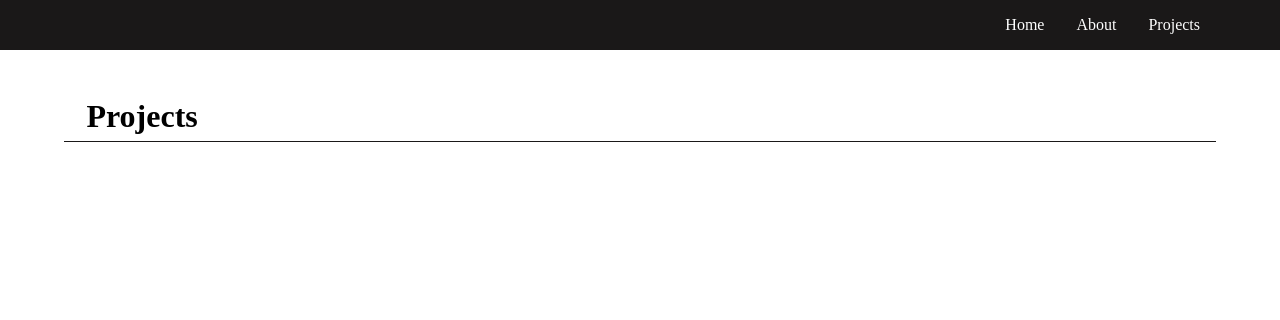
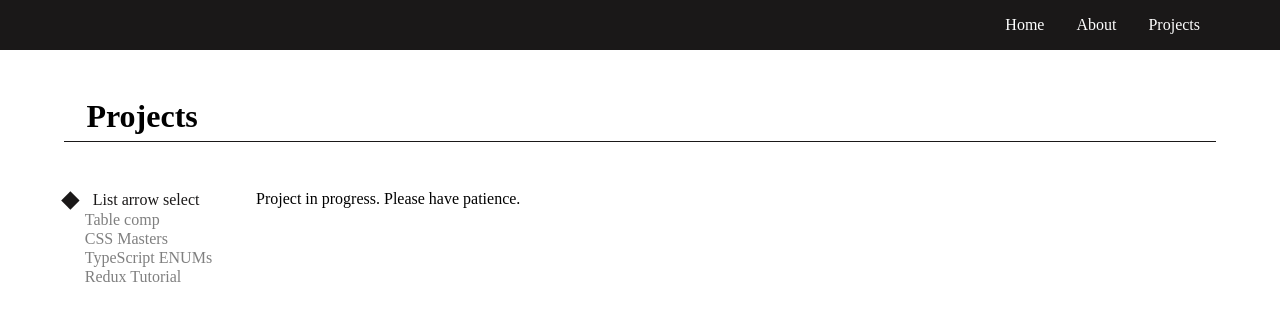
Before and after one commit to BugLoverJourney/bugloverjourney, a React (Vite) app in the folder ui/: page /Projects in a window 1280 px wide. Shown: the top 320 px of the page. Built offline with nearby package versions, Linux system fonts and the light colour scheme.

Commit message:
UI: Project page changes

```diff
--- a/ui/src/pages/Projects.tsx
+++ /dev/null
@@ -1,7 +0,0 @@
-const Projects = () => {
-  return <>
-    <h1>Projects</h1>
-  </>;
-};
-
-export default Projects;
--- /dev/null
+++ b/ui/src/pages/projects/Projects.less
@@ -0,0 +1,4 @@
+.main-projects-container {
+  display: flex;
+  flex-direction: row;
+}
--- /dev/null
+++ b/ui/src/pages/projects/Projects.tsx
@@ -0,0 +1,67 @@
+import { Suspense, lazy, useEffect, useState } from "react";
+import { getApi } from '../../api/calls';
+import { Notification, NotifyTypes } from '@/api/dto/basicResponse.dto';
+import { NOTIFY_TYPES } from '@const/basicResponse.constants';
+import useGet from '@hook/useGet';
+import ArrowList from "@/parts/ArrowList";
+import { Item } from "@comp/List";
+import './Projects.less';
+
+const Projects = () => {
+  // const [data, setData] = useGet("/api/", { type: NOTIFY_TYPES.ERROR, shortMsg: "neee neee" }, [], {});
+  const [project, setProject] = useState<ProjectType>('list');
+
+  const handleClick = (key: string) => setProject(key as ProjectType);
+
+  return <>
+    <h1>Projects</h1>
+    <div className='main-projects-container'>
+      <ArrowList listItems={items} onClick={handleClick} style={{ minWidth: '12em' }} />
+      <div className='right-side-wrapper'>
+        <Suspense fallback={<div>Loading...</div>}>
+          <ProjectComponent project={project} />
+        </Suspense>
+      </div>
+    </div>
+  </>;
+};
+
+const ProjectComponent = ({ project }: { project: ProjectType }) => {
+  if (!PROJECTS[project])
+    return <InProgress />;
+
+  const Project = PROJECTS[project as ProjectType];
+  return <Project />;
+};
+
+const PROJECT_TYPES = {
+  table: 'table',
+  list: 'list',
+  enumInfo: 'enum-info',
+  reduxInfo: 'redux-info',
+  cssInfo: 'css-info',
+} as const;
+
+type ProjectType = typeof PROJECT_TYPES[keyof typeof PROJECT_TYPES];
+
+const InProgress = () => (<div>Project in progress. Please have patience.</div>);
+
+const PROJECTS = {
+  [PROJECT_TYPES.table]: lazy(() => import('@/pages/projects/TableTest')),
+  [PROJECT_TYPES.list]: InProgress,
+  [PROJECT_TYPES.enumInfo]: InProgress,
+  [PROJECT_TYPES.reduxInfo]: InProgress,
+  [PROJECT_TYPES.cssInfo]: InProgress,
+} as const;
+
+type ProjectItem = Omit<Item, 'key'> & { key: ProjectType };
+
+const items: ProjectItem[] = [
+  { label: 'List arrow select', key: PROJECT_TYPES.list, onClick: () => { console.log('agaa'); } },
+  { label: 'Table comp', key: PROJECT_TYPES.table },
+  { label: 'CSS Masters', key: PROJECT_TYPES.cssInfo },
+  { label: 'TypeScript ENUMs', key: PROJECT_TYPES.enumInfo },
+  { label: 'Redux Tutorial', key: PROJECT_TYPES.reduxInfo },
+];
+
+export default Projects;
--- /dev/null
+++ b/ui/src/pages/projects/TableTest.tsx
@@ -0,0 +1,45 @@
+import Table from "@comp/Table/Table";
+import { Column } from "@comp/Table/util";
+
+const TableTest = () => {
+  return <Table items={items} columns={columns} />;
+}
+
+interface Person {
+  name: string;
+  age: number;
+  gender: 'men' | 'woman';
+}
+
+const items: Person[] = [
+  {
+    name: 'Pert',
+    age: 23,
+    gender: 'men',
+  },
+  {
+    name: 'Eva',
+    age: 21,
+    gender: 'woman'
+  }
+]
+
+const columns: Column<Person>[] = [
+  {
+    key: 'name-col',
+    label: 'Name',
+    dataIndex: 'name',
+  },
+  {
+    key: 'age-col',
+    label: 'Age',
+    dataIndex: 'age',
+  },
+  {
+    key: 'gender-col',
+    label: 'Age',
+    dataIndex: 'gender',
+  },
+];
+
+export default TableTest;
```
Also changed, not shown: ui/src/App.tsx (+4 -4 lines).
